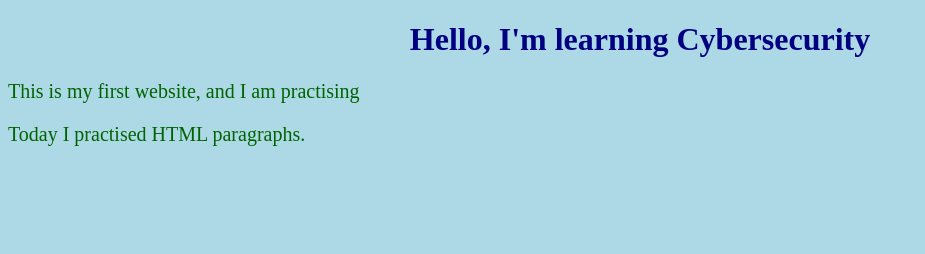
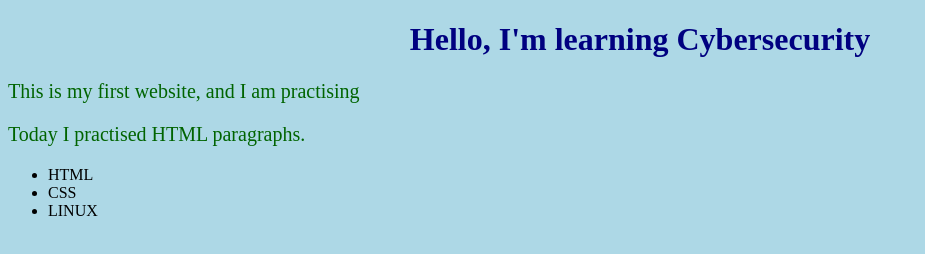
Before and after one commit to kchaudhary1070-sketch/my-first-project, a plain HTML site: page index.html in a window 1280 px wide. Shown: the whole page, without its empty margins (0-925 px from the left). Drawn offline with Linux system fonts and the light colour scheme.

Commit message:
Add HTML item to list in index.html

```diff
--- a/index.html
+++ b/index.html
@@ -8,5 +8,10 @@
     <h1>Hello, I'm learning Cybersecurity</h1>
     <p>This is my first website, and I am practising</p>
     <p>Today I practised HTML paragraphs.</p>
+    <ul>
+        <li>HTML</li>
+        <li>CSS</li>
+        <li>LINUX</li>
+ </ul>
 </body>
 </html>
```
